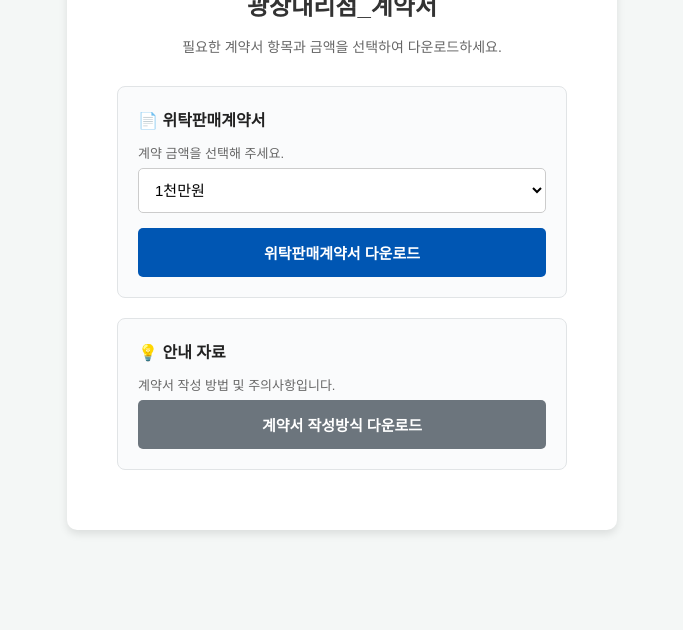
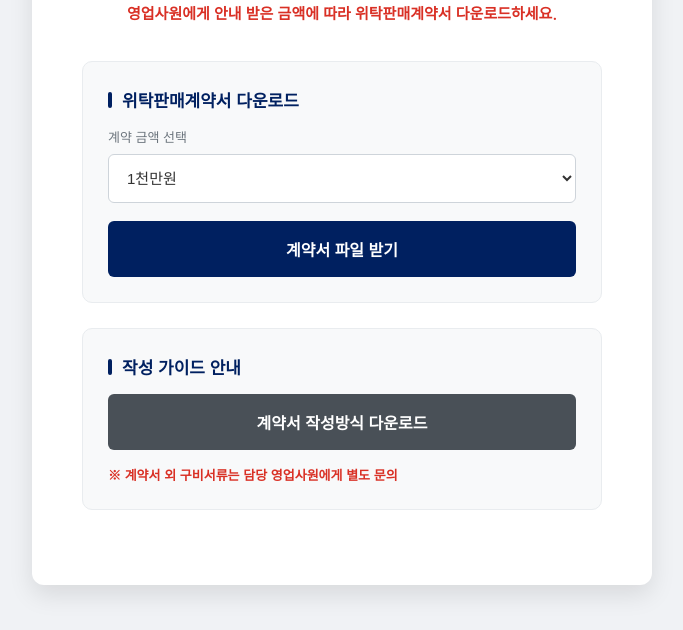
Before and after one commit to catcloudbutler/contract, a plain HTML site: page index.html in a window 1280 px wide. Shown: the part 170-800 px from the top of the page, without its empty margins (298-981 px from the left). Drawn offline with Linux system fonts and the light colour scheme.

Commit message:
Add files via upload

```diff
--- a/index.html
+++ b/index.html
@@ -4,10 +4,12 @@
     <meta charset="UTF-8">
     <meta name="viewport" content="width=device-width, initial-scale=1.0">
     <title>광장대리점_위탁판매계약서</title>
+    <link href="https://fonts.googleapis.com/css2?family=Nanum+Gothic:wght@400;700;800&display=swap" rel="stylesheet">
     <style>
+        /* 기본 스타일 및 폰트 설정 */
         body {
-            font-family: 'Malgun Gothic', '나눔고딕', sans-serif;
-            background-color: #f4f7f6;
+            font-family: 'Nanum Gothic', sans-serif;
+            background-color: #f0f2f5;
             margin: 0;
             padding: 0;
             display: flex;
@@ -15,7 +17,7 @@
             align-items: center;
             height: 100vh;
 
-            /* 텍스트 선택(드래그) 방지 CSS */
+            /* 보안: 텍스트 선택(드래그) 방지 */
             -webkit-user-select: none;
             -moz-user-select: none;
             -ms-user-select: none;
@@ -24,78 +26,98 @@
 
         .container {
             background-color: #ffffff;
-            padding: 40px 50px;
-            border-radius: 10px;
-            box-shadow: 0 4px 8px rgba(0, 0, 0, 0.1);
+            padding: 50px;
+            border-radius: 12px;
+            box-shadow: 0 10px 25px rgba(0, 0, 0, 0.1);
             text-align: center;
-            max-width: 450px;
+            max-width: 520px;
             width: 100%;
+            border-top: 8px solid #002060; /* 메인 색상 강조 */
         }
 
         h1 {
-            color: #333333;
-            font-size: 24px;
-            margin-bottom: 10px;
+            color: #002060; /* 딥 블루 색상 */
+            font-size: 26px;
+            font-weight: 800;
+            margin-bottom: 15px;
+            letter-spacing: -0.5px;
         }
 
-        p {
-            color: #666666;
-            font-size: 14px;
-            margin-bottom: 30px;
+        /* 상단 한 줄 안내 문구 (붉은색 + 두껍게) */
+        p.description {
+            color: #d93025;
+            font-weight: 700;
+            font-size: 15px;
+            margin-bottom: 35px;
+            line-height: 1.6;
         }
 
         .section-box {
-            background-color: #fafbfc;
-            border: 1px solid #e1e4e6;
-            border-radius: 8px;
-            padding: 20px;
-            margin-bottom: 20px;
+            background-color: #f8f9fa;
+            border: 1px solid #e9ecef;
+            border-radius: 10px;
+            padding: 25px;
+            margin-bottom: 25px;
             text-align: left;
         }
 
         .section-title {
-            font-size: 16px;
-            font-weight: bold;
-            color: #222222;
-            margin-bottom: 12px;
+            font-size: 17px;
+            font-weight: 700;
+            color: #002060;
+            margin-bottom: 15px;
+            display: flex;
+            align-items: center;
+        }
+
+        .section-title::before {
+            content: '';
+            display: inline-block;
+            width: 4px;
+            height: 16px;
+            background-color: #002060;
+            margin-right: 10px;
+            border-radius: 2px;
         }
 
         .label {
             font-size: 13px;
-            color: #666666;
+            color: #6c757d;
             display: block;
-            margin-bottom: 6px;
+            margin-bottom: 8px;
         }
 
-        /* 선택박스(Select) 스타일 */
+        /* 선택박스 스타일 */
         select {
             width: 100%;
-            padding: 12px;
+            padding: 14px;
             font-size: 15px;
-            border: 1px solid #cccccc;
-            border-radius: 5px;
+            border: 1px solid #ced4da;
+            border-radius: 6px;
             background-color: #ffffff;
             outline: none;
             box-sizing: border-box;
-            margin-bottom: 15px;
+            margin-bottom: 18px;
+            color: #333;
         }
 
         select:focus {
-            border-color: #0056b3;
+            border-color: #002060;
+            box-shadow: 0 0 0 3px rgba(0, 32, 96, 0.1);
         }
 
         /* 다운로드 버튼 스타일 */
         .download-btn {
             display: block;
-            background-color: #0056b3;
+            background-color: #002060;
             color: #ffffff;
             text-decoration: none;
-            padding: 14px 20px;
-            border-radius: 5px;
-            font-weight: bold;
-            font-size: 15px;
+            padding: 16px;
+            border-radius: 6px;
+            font-weight: 700;
+            font-size: 16px;
             text-align: center;
-            transition: background-color 0.3s ease;
+            transition: all 0.3s ease;
             cursor: pointer;
             border: none;
             width: 100%;
@@ -103,42 +125,52 @@
         }
 
         .download-btn:hover {
-            background-color: #004494;
+            background-color: #001540;
+            transform: translateY(-1px);
         }
 
-        /* 공통 안내 파일 버튼 스타일 (회색) */
         .download-btn.secondary {
-            background-color: #6c757d;
+            background-color: #495057;
+            margin-top: 10px;
         }
 
         .download-btn.secondary:hover {
-            background-color: #5a6268;
+            background-color: #343a40;
+        }
+
+        /* 하단 안내 문구 스타일 */
+        .footer-note {
+            font-size: 13px;
+            color: #d93025;
+            margin-top: 15px;
+            font-weight: 700;
         }
     </style>
 </head>
 <body oncontextmenu="return false" ondragstart="return false" onselectstart="return false">
 
     <div class="container">
-        <h1>광장대리점_계약서</h1>
-        <p>필요한 계약서 항목과 금액을 선택하여 다운로드하세요.</p>
+        <h1>광장대리점_위탁판매계약서</h1>
+
+        <p class="description">영업사원에게 안내 받은 금액에 따라 위탁판매계약서 다운로드하세요.</p>
 
         <div class="section-box">
-            <div class="section-title">📄 위탁판매계약서</div>
-            <label class="label" for="amountType">계약 금액을 선택해 주세요.</label>
+            <div class="section-title">위탁판매계약서 다운로드</div>
+            <label class="label">계약 금액 선택</label>
             <select id="amountType">
                 <option value="1천만원">1천만원</option>
                 <option value="2천만원">2천만원</option>
                 <option value="3천만원">3천만원</option>
             </select>
-            <button class="download-btn" onclick="downloadContract()">위탁판매계약서 다운로드</button>
+            <button class="download-btn" onclick="downloadContract()">계약서 파일 받기</button>
         </div>
 
         <div class="section-box">
-            <div class="section-title">💡 안내 자료</div>
-            <label class="label">계약서 작성 방법 및 주의사항입니다.</label>
+            <div class="section-title">작성 가이드 안내</div>
             <a href="./files/계약서_작성방식.pdf" download class="download-btn secondary">
                 계약서 작성방식 다운로드
             </a>
+            <div class="footer-note">※ 계약서 외 구비서류는 담당 영업사원에게 별도 문의</div>
         </div>
     </div>
 
@@ -156,17 +188,15 @@
             document.body.removeChild(link);
         }
 
-        // 키보드 단축키 방지 (F12 개발자 도구, Ctrl+Shift+I, Ctrl+C 복사 등) 추가 옵션
-        document.addEventListener('keydown', function(event) {
-            if (event.keyCode === 123 || // F12
-                (event.ctrlKey && event.shiftKey && event.keyCode === 73) || // Ctrl+Shift+I
-                (event.ctrlKey && event.keyCode === 67) || // Ctrl+C
-                (event.ctrlKey && event.keyCode === 86) || // Ctrl+V
-                (event.ctrlKey && event.keyCode === 85)) { // Ctrl+U (소스보기)
-                event.preventDefault();
+        // 보안: 개발자 도구 및 복사 단축키 방지
+        document.addEventListener('keydown', function(e) {
+            if (e.keyCode === 123 ||
+                (e.ctrlKey && e.shiftKey && e.keyCode === 73) ||
+                (e.ctrlKey && e.keyCode === 67) ||
+                (e.ctrlKey && e.keyCode === 85)) {
+                e.preventDefault();
             }
         });
     </script>
-
 </body>
 </html>
```
